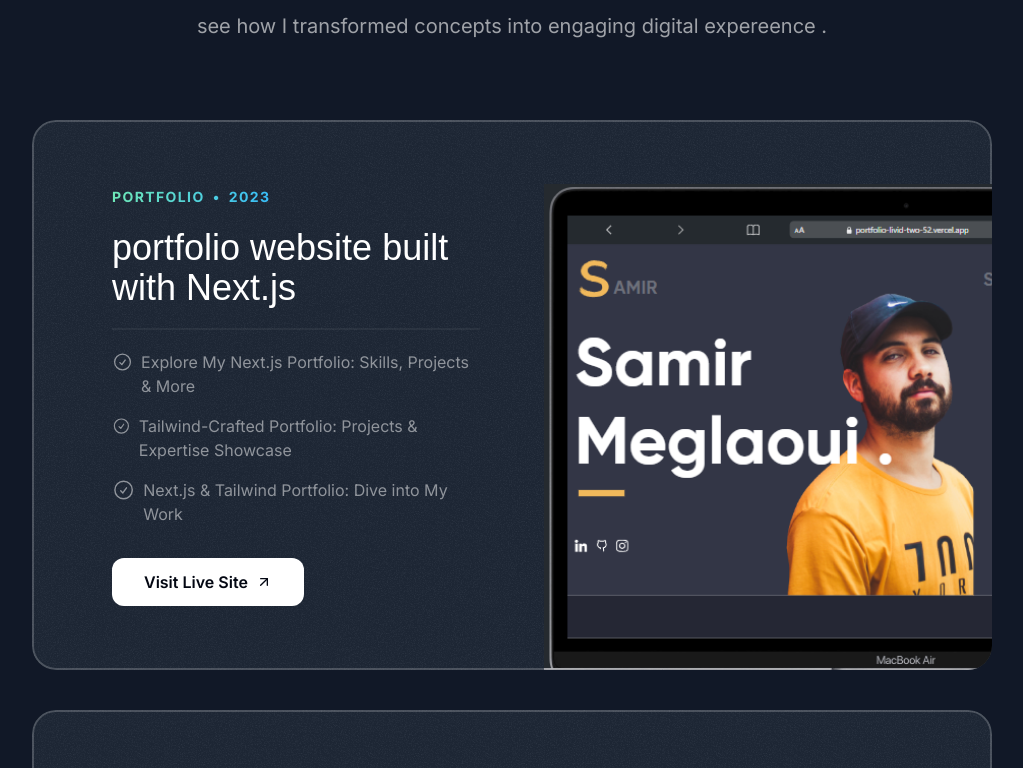
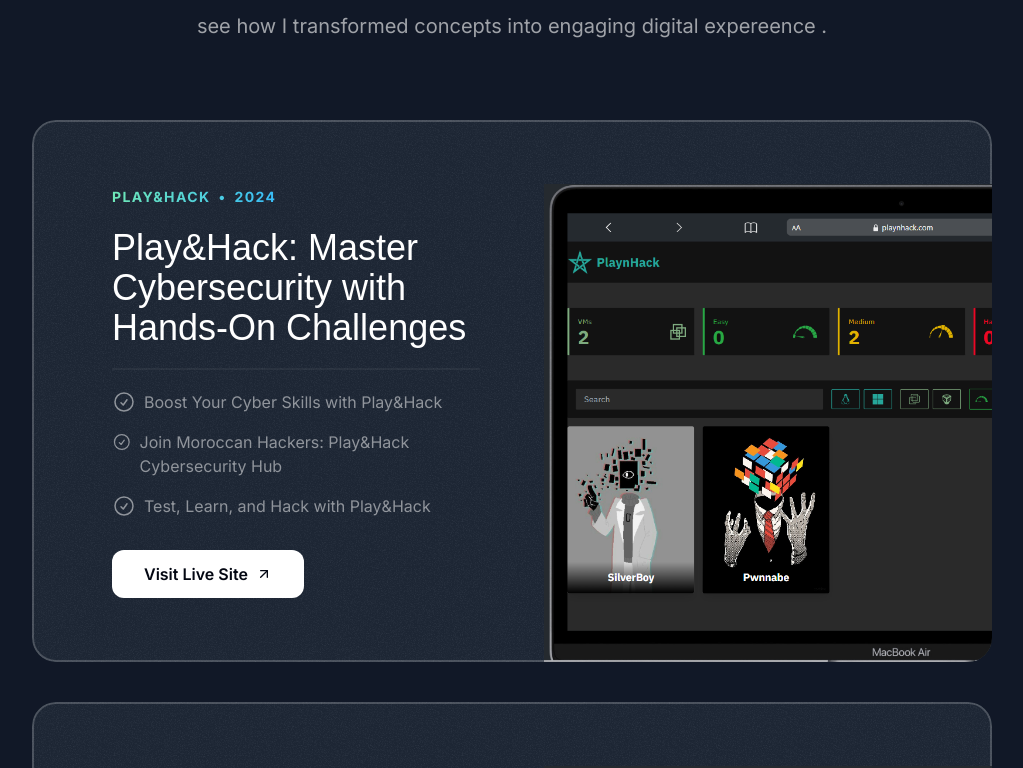
Before and after one commit to SamMeg-stack/portfolio, a Next.js app: page / in a window 1280 px wide. Shown: the part 1118-1886 px from the top of the page, without its empty margins (128-1151 px from the left). Built offline with nearby package versions, Linux system fonts and the light colour scheme; a web font is replaced by a local one.

Commit message:
i add nex project

```diff
--- a/src/sections/ProjectsSection.jsx
+++ b/src/sections/ProjectsSection.jsx
@@ -1,4 +1,4 @@
-import darkSaasLandingPage from "../assets/images/project11.PNG";
+import darkSaasLandingPage from "../assets/images/project5.PNG";
 import lightSaasLandingPage from "../assets/images/project2.PNG";
 import aiStartupLandingPage from "../assets/images/project3.PNG";
 import aiStartupLandingPages from "../assets/images/project4.PNG";
@@ -11,15 +11,15 @@
 const portfolioProjects = [
   {
     id: 1,
-    company: "portfolio",
-    year: "2023",
-    title: "portfolio website built with Next.js",
+    company: "Play&Hack",
+    year: "2024",
+    title: "Play&Hack: Master Cybersecurity with Hands-On Challenges",
     results: [
-      { title: "Explore My Next.js Portfolio: Skills, Projects & More" },
-      { title: "Tailwind-Crafted Portfolio: Projects & Expertise Showcase" },
-      { title: "Next.js & Tailwind Portfolio: Dive into My Work" },
+      { title: "Boost Your Cyber Skills with Play&Hack" },
+      { title: "Join Moroccan Hackers: Play&Hack Cybersecurity Hub" },
+      { title: "Test, Learn, and Hack with Play&Hack" },
     ],
-    link: "https://portfolio-livid-two-52.vercel.app/",
+    link: "https://playnhack.com/",
     image: darkSaasLandingPage,
   },
   {
@@ -73,11 +73,12 @@
           description="see how I transformed concepts into engaging digital expereence ."
         />
         <div className="flex flex-col mt-10 md:mt-20 gap-10">
-          {portfolioProjects.map((project,index) => (
+          {portfolioProjects.map((project, index) => (
             <Card
               key={project.id}
-              className=" px-8 pt-8 pb-0 md:pt-12 md:px-10 lg:pt-16 lg:px-20 sticky" style={{
-                top:`calc(64px + ${index *40}px)`
+              className=" px-8 pt-8 pb-0 md:pt-12 md:px-10 lg:pt-16 lg:px-20 sticky"
+              style={{
+                top: `calc(64px + ${index * 40}px)`,
               }}
             >
               <div className="lg:grid lg:grid-cols-2 lg:gap-16 relative z-20">
@@ -92,15 +93,22 @@
                   </h3>
                   <hr className="border-t-2 border-white/5 mt-4 md:mt-5" />
                   <ul className="flex flex-col gap-4 mt-4 md:mt-5">
-                    {project.results.map((result,index) => (
-                      <li key={index} className="flex gap-2 text-sm md:text-base text-white/50">
+                    {project.results.map((result, index) => (
+                      <li
+                        key={index}
+                        className="flex gap-2 text-sm md:text-base text-white/50"
+                      >
                         <CheckCircle classname="size-5 md:size-6" />
                         <span>{result.title}</span>
                       </li>
                     ))}
                   </ul>
-                  <a href={project.link} target="_blank" rel="noopener noreferrer">
-                    <div  className="bg-white text-gray-950 h-12 w-full md:w-auto px-8 rounded-xl font-semibold inline-flex items-center justify-center gap-2 mt-8 ">
+                  <a
+                    href={project.link}
+                    target="_blank"
+                    rel="noopener noreferrer"
+                  >
+                    <div className="bg-white text-gray-950 h-12 w-full md:w-auto px-8 rounded-xl font-semibold inline-flex items-center justify-center gap-2 mt-8 ">
                       <span>Visit Live Site</span>
                       <ArrowUpRight classname="size-4" />
                     </div>
```
Also changed, not shown: src/assets/images/project5.PNG (added).
